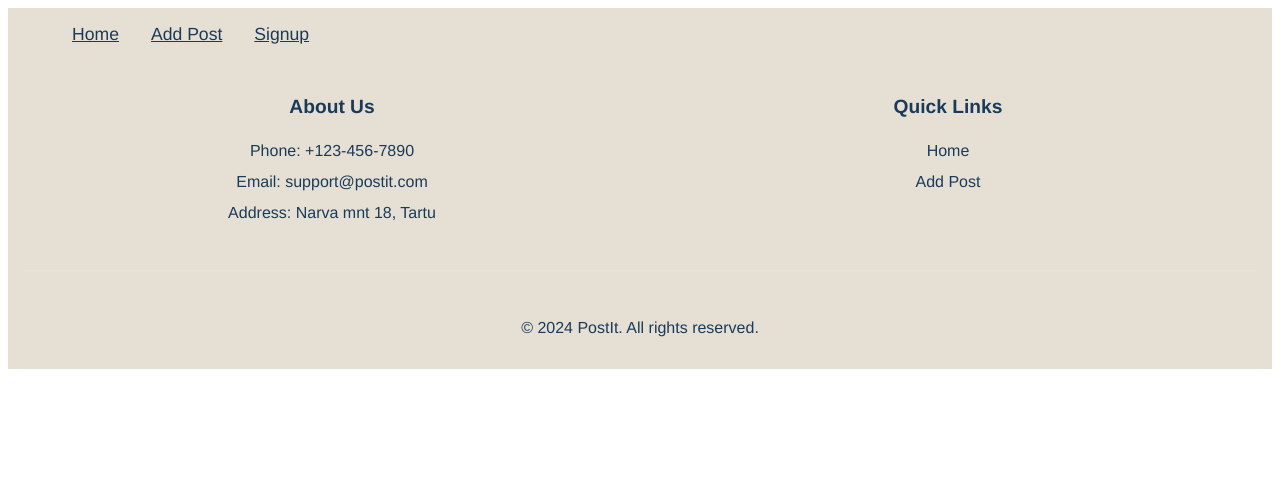
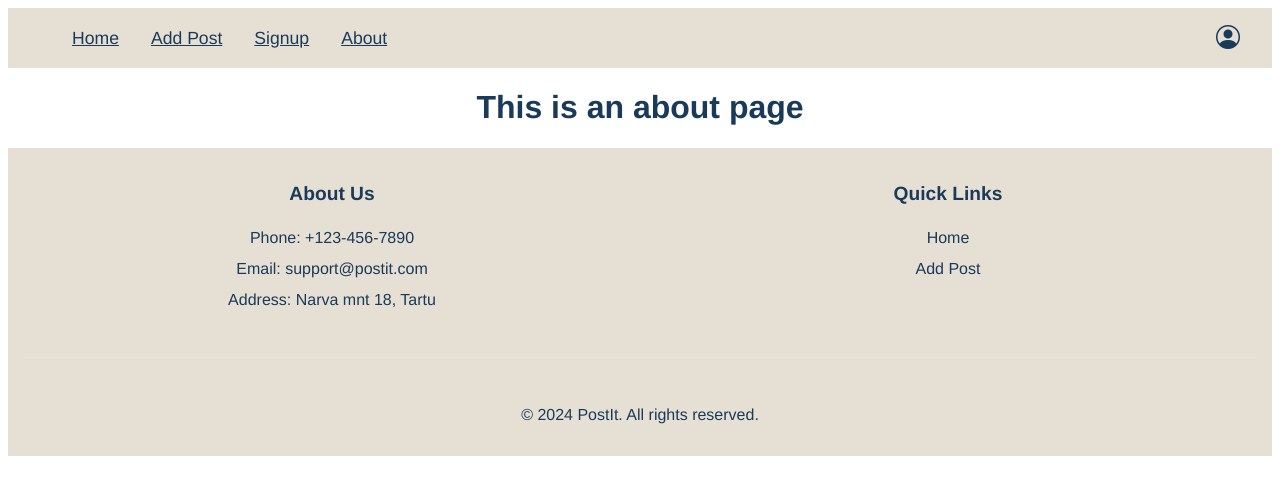
Before and after one commit to k6ivupuu/AUgroup, a Vue app in the folder frntend/: page /About in a window 1280 px wide. Shown: the top 494 px of the page. Built offline with nearby package versions, Linux system fonts and the light colour scheme.

Commit message:
Added about page for reference

```diff
--- a/frntend/src/components/Header.vue
+++ b/frntend/src/components/Header.vue
@@ -5,6 +5,7 @@
         <li><router-link to="/">Home</router-link></li>
         <li><router-link to="/addPost">Add Post</router-link></li>
         <li><router-link to="/signup">Signup</router-link></li>
+        <li><router-link to="/About">About</router-link></li>
       </ul>
       <div class="login-container" @click="handleLoginClick">
         <i class="bi-person-circle"></i>
--- a/frntend/src/main.js
+++ b/frntend/src/main.js
@@ -3,5 +3,6 @@ import App from './App.vue'
 import router from './router'
 import store from './store'
 import './assets/styles/variables.css'
+import 'bootstrap-icons/font/bootstrap-icons.css'
 
 createApp(App).use(store).use(router).mount('#app')
--- a/frntend/src/router/index.js
+++ b/frntend/src/router/index.js
@@ -3,6 +3,7 @@ import HomePage from "@/views/HomePage.vue";
 import SignUp from "@/views/SignUp.vue";
 import AddPost from "@/views/AddPost.vue";
 import Login from "@/views/Login.vue";
+import About from "@/views/About.vue";
 
 const routes = [
     {
@@ -19,6 +20,11 @@ const routes = [
         path: "/login",
         name: "Login",
         component: Login
+    },
+    {
+        path: "/About",
+        name: "About",
+        component: About
     },
     {
         path: "/addPost",
--- /dev/null
+++ b/frntend/src/views/About.vue
@@ -0,0 +1,11 @@
+<template>
+  <div class="about">
+    <h1>This is an about page</h1>
+  </div>
+</template>
+
+<script>
+export default {
+  name: "AboutView",
+}
+</script>
```
Also changed, not shown: 1 other file (tests, documents, lock files or other folders).
